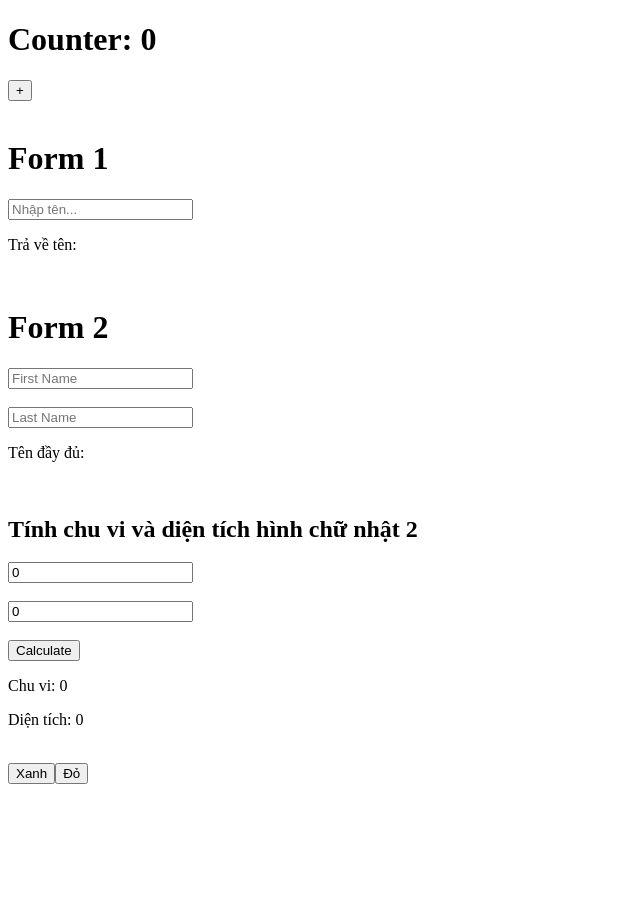
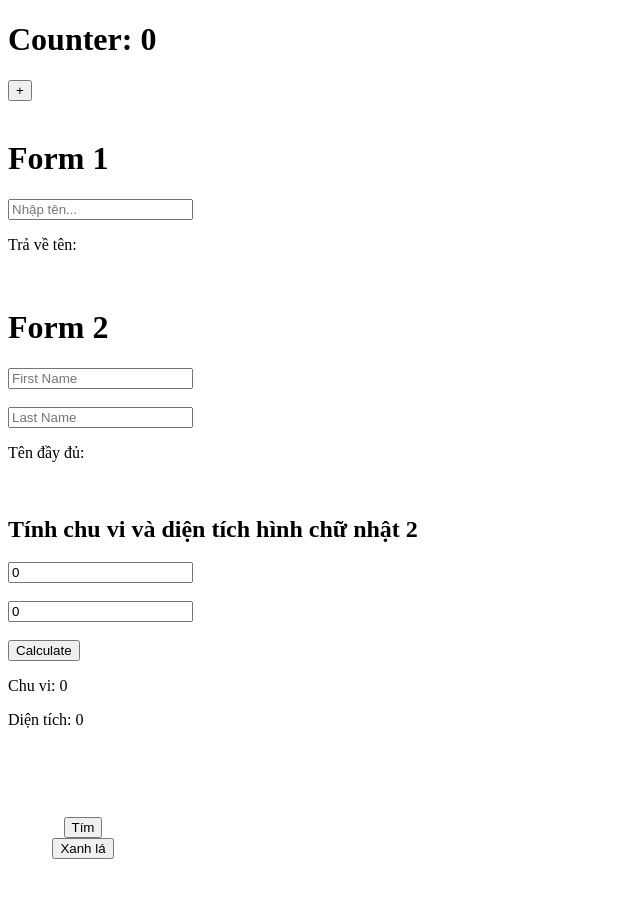
Before and after one commit to vti0209/states_practice, a React (Vite) app: page / in a window 1280 px wide. Shown: the top 898 px of the page, without its empty margins (0-640 px from the left). Built offline with nearby package versions, Linux system fonts and the light colour scheme.

Commit message:
add style bài 4: click button ra màu

```diff
--- a/src/components/Mausac.jsx
+++ b/src/components/Mausac.jsx
@@ -1,11 +1,11 @@
 import {useState} from 'react'
-// bài này là click button xanh ra nền xanh và click button đỏ ra nền đỏ
+// bài này là click button ra nền theo ý muốn
 export function Mausac() {
     const [color, setColor] = useState('white');
     return (
-        <div style={{ backgroundColor: color, height: '100vh' }}>
-            <button onClick={() => setColor('blue')}>Xanh</button>
-            <button onClick={() => setColor('red')}>Đỏ</button>
+        <div style={{ backgroundColor: color, height: '150px', width: '150px', display: 'flex', flexDirection: 'column', alignItems: 'center', justifyContent: 'center' }}>
+            <button onClick={() => setColor('purple')}>Tím</button>
+            <button onClick={() => setColor('green')}>Xanh lá</button>
         </div>
     );
 }
```
